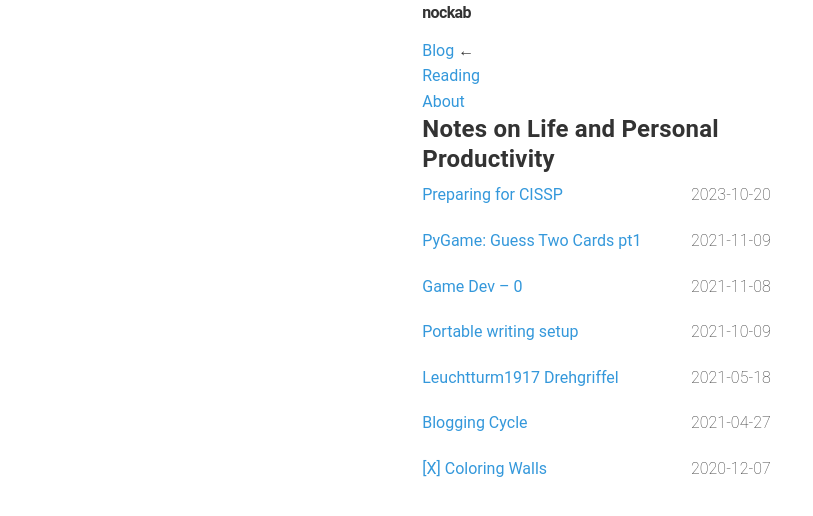
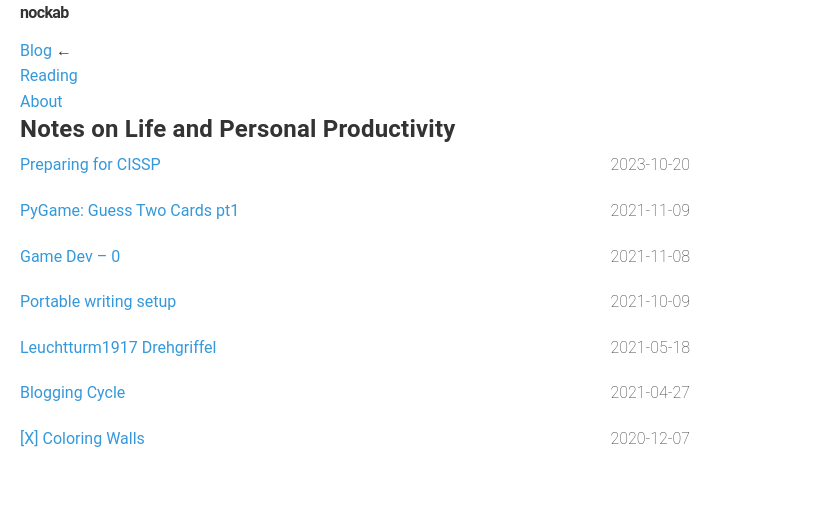
Before and after one commit to nockab/nockab.github.io, a Jekyll site: the page built from _pages/index.markdown, in a window 1280 px wide. Shown: the top 516 px of the page, without its empty margins (0-813 px from the left). Built offline with Jekyll 4.4.1, drawn with Linux system fonts in a browser that asks for light colours.

Commit message:
Update _general.scss

```diff
--- a/_sass/_general.scss
+++ b/_sass/_general.scss
@@ -97,8 +97,9 @@ nav li {
 }
 
 .blog {
-  max-width: 670px;
-  margin: 0 auto;
+  width: 100%;
+  max-width: none;
+  margin: 0;
   padding: 0 20px;
 }
 
```
